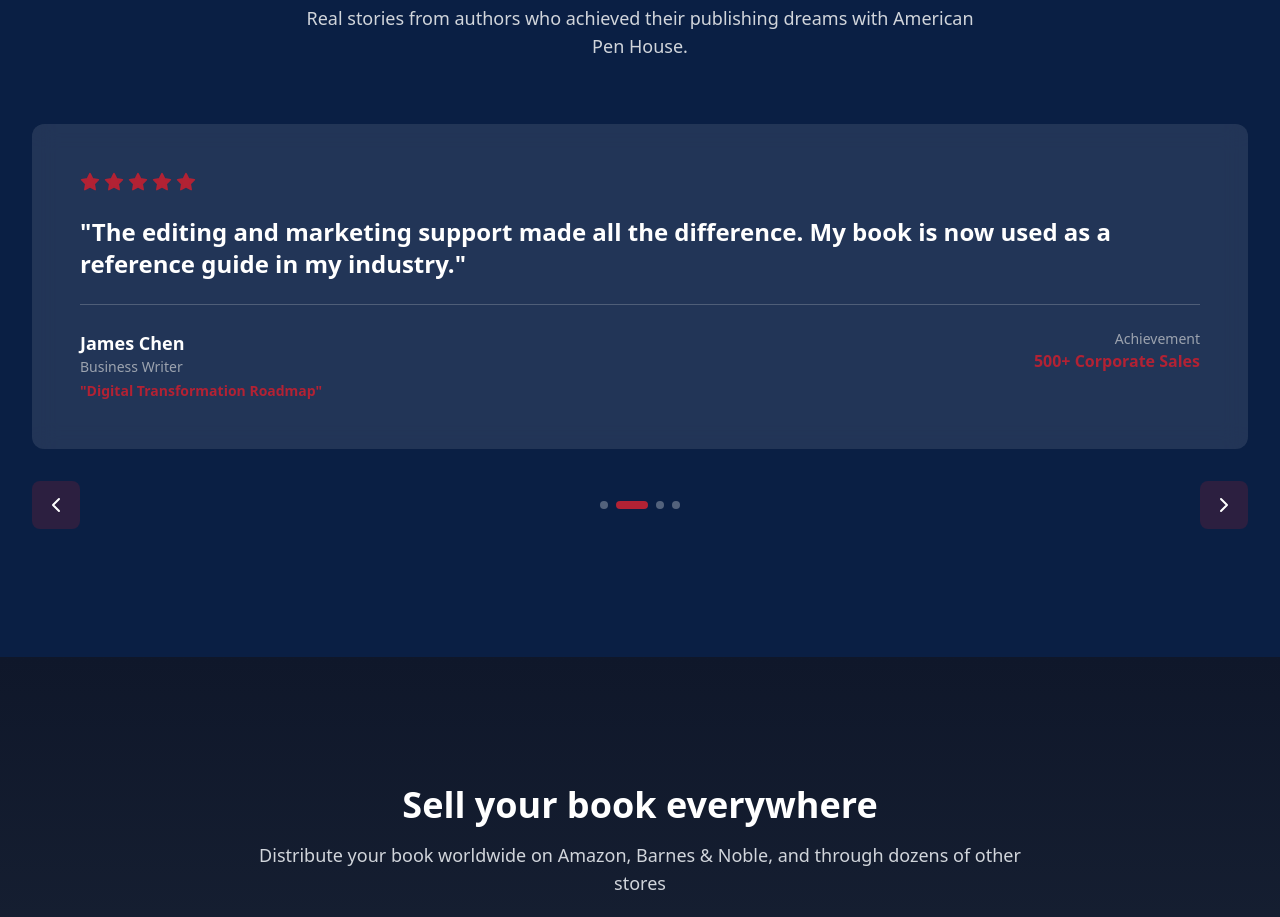
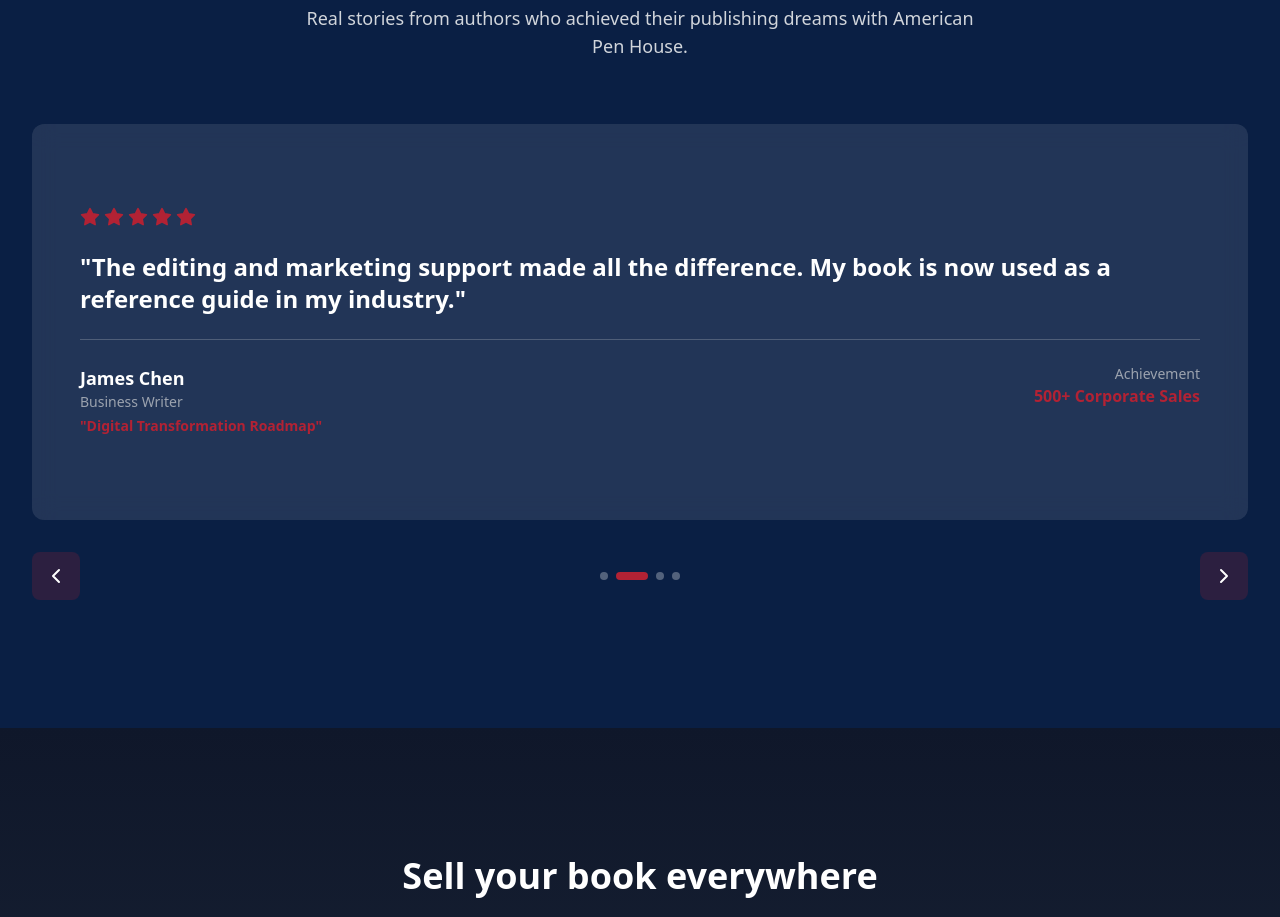
Before and after one commit to Shaikh-Sarim/american-pan-house, a Next.js app: page / in a window 1280 px wide. Shown: the part 7900-8817 px from the top of the page. Built offline with nearby package versions, Linux system fonts and the light colour scheme; no server answers; the database is empty.

Commit message:
Fix: close missing div in TestimonialsSection and stabilize height

```diff
--- a/components/sections/TestimonialsSection.tsx
+++ b/components/sections/TestimonialsSection.tsx
@@ -124,8 +124,9 @@ export function TestimonialsSection() {
             animate="visible"
             exit="hidden"
             transition={{ duration: 0.6 }}
-            className="bg-white/10 backdrop-blur-md rounded-xl p-8 md:p-12 mb-8"
+            className="bg-white/10 backdrop-blur-md rounded-xl p-8 md:p-12 mb-8 overflow-hidden"
           >
+            <div className="min-h-[220px] md:min-h-[300px] flex flex-col justify-center">
             {/* Rating */}
             <div className="flex gap-1 mb-6">
               {[...Array(current.rating)].map((_, i) => (
@@ -159,6 +160,7 @@ export function TestimonialsSection() {
                 </div>
               </div>
             </div>
+              </div>
           </motion.div>
 
           {/* Navigation */}
```
